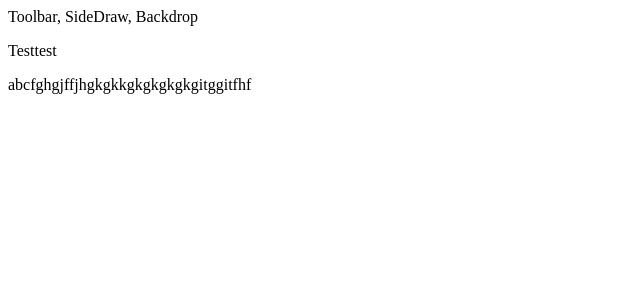
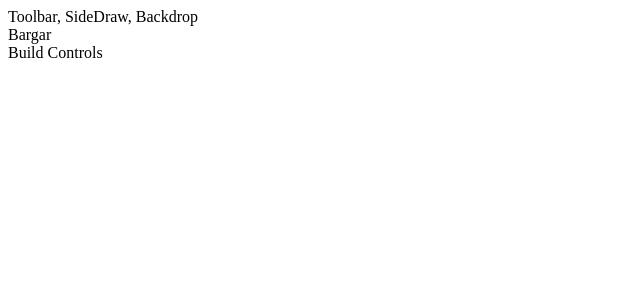
Before and after one commit to bilalmirza79500/Bilal, a React (Create React App) app: page / in a window 1280 px wide. Shown: the top 300 px of the page, without its empty margins (0-640 px from the left). Built offline with nearby package versions, Linux system fonts and the light colour scheme.

Commit message:
add a new file

```diff
--- a/src/App.js
+++ b/src/App.js
@@ -1,12 +1,13 @@
 import React from 'react';
 import Layout from './Components/Layout/Layout';
+import BargarBuilder from './Containers/BargarBuilder/BargarBuilder';
 
 class App extends React.Component{
   render() {
     return (
       <div>
          <Layout>
-        <p>Testtest</p>
+        <BargarBuilder />
         </Layout>
       </div>
     );
--- /dev/null
+++ b/src/Components/Layout/Layout.css
@@ -0,0 +1,3 @@
+Content{
+    margin-top: 16px;
+}
--- a/src/Components/Layout/Layout.js
+++ b/src/Components/Layout/Layout.js
@@ -1,10 +1,12 @@
 import React from 'react';
 import Aox from '../../hoc/Aox';
+import classes from './Layout.css';
+
 
 const layout = ( props ) => (
     <Aox>
         <div>Toolbar, SideDraw, Backdrop</div>
-        <main>
+        <main className={classes.Content}>
             {props.children}
         </main>
     </Aox>
--- a/src/Containers/BargarBuilder/BargarBuilder.js
+++ b/src/Containers/BargarBuilder/BargarBuilder.js
@@ -1,5 +1,17 @@
 import React, { Component } from 'react';
+import Aox from '../../hoc/Aox';
+
 
 class BargarBuilder extends Component {
+    render ()  {
+        return (
+            <Aox>
+                <div>Bargar</div>
+                <div>Build Controls</div>
+            </Aox>
+        );
+    }
+}
 
-}
+
+export default BargarBuilder;
--- a/src/hoc/Aox.js
+++ b/src/hoc/Aox.js
@@ -1,9 +1,9 @@
 import React from 'react';
 const  aox = (props)  => {
-    console.log("Bilal",props);
+    // console.log("Bilal",props);
     return(<div>
         {props.children}
-        <p>abcfghgjffjhgkgkkgkgkgkgkgitggitfhf</p>
+        {/* <p>abcfghgjffjhgkgkkgkgkgkgkgitggitfhf</p> */}
         </div>)
     };
 export default aox;
```
